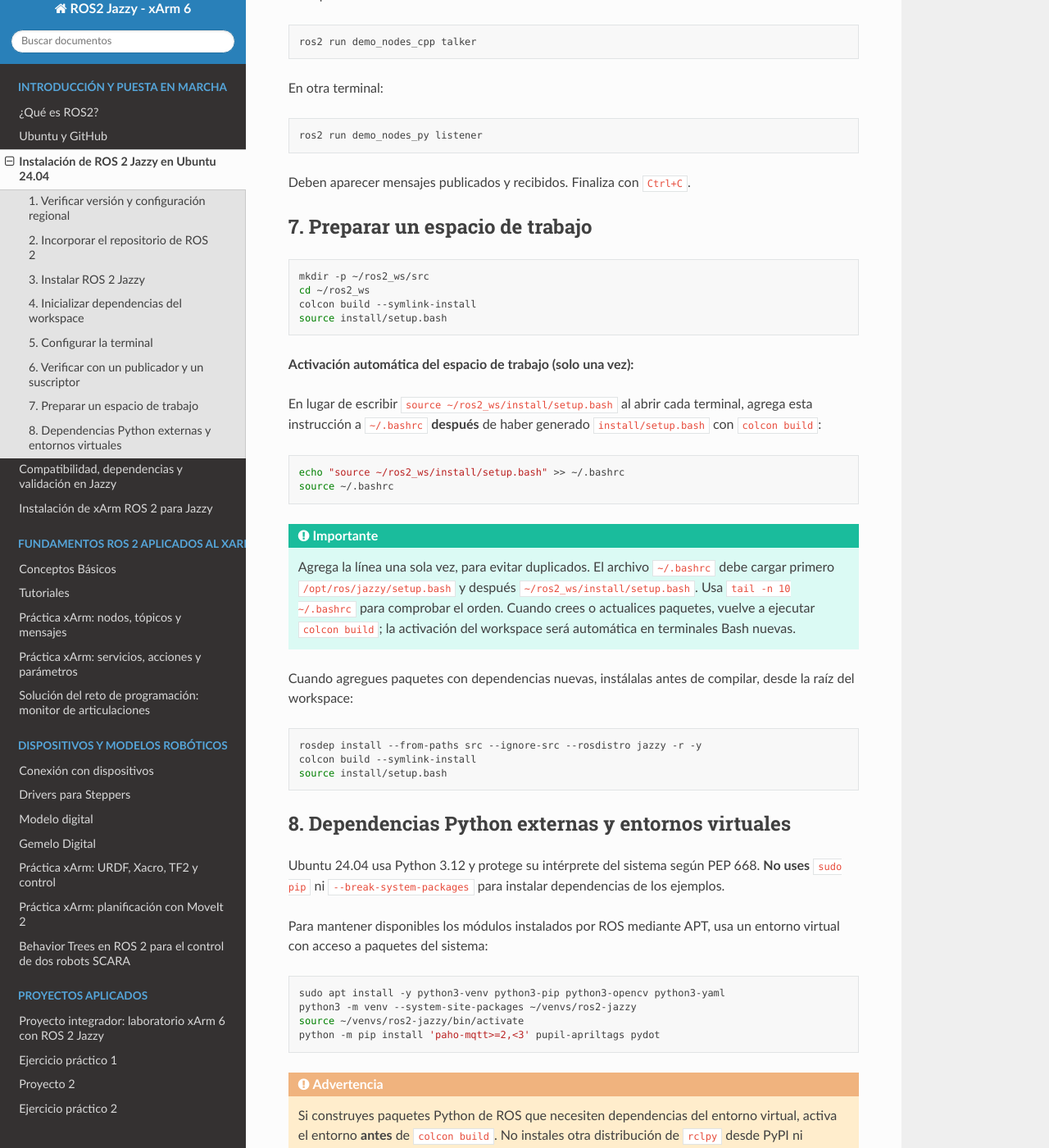
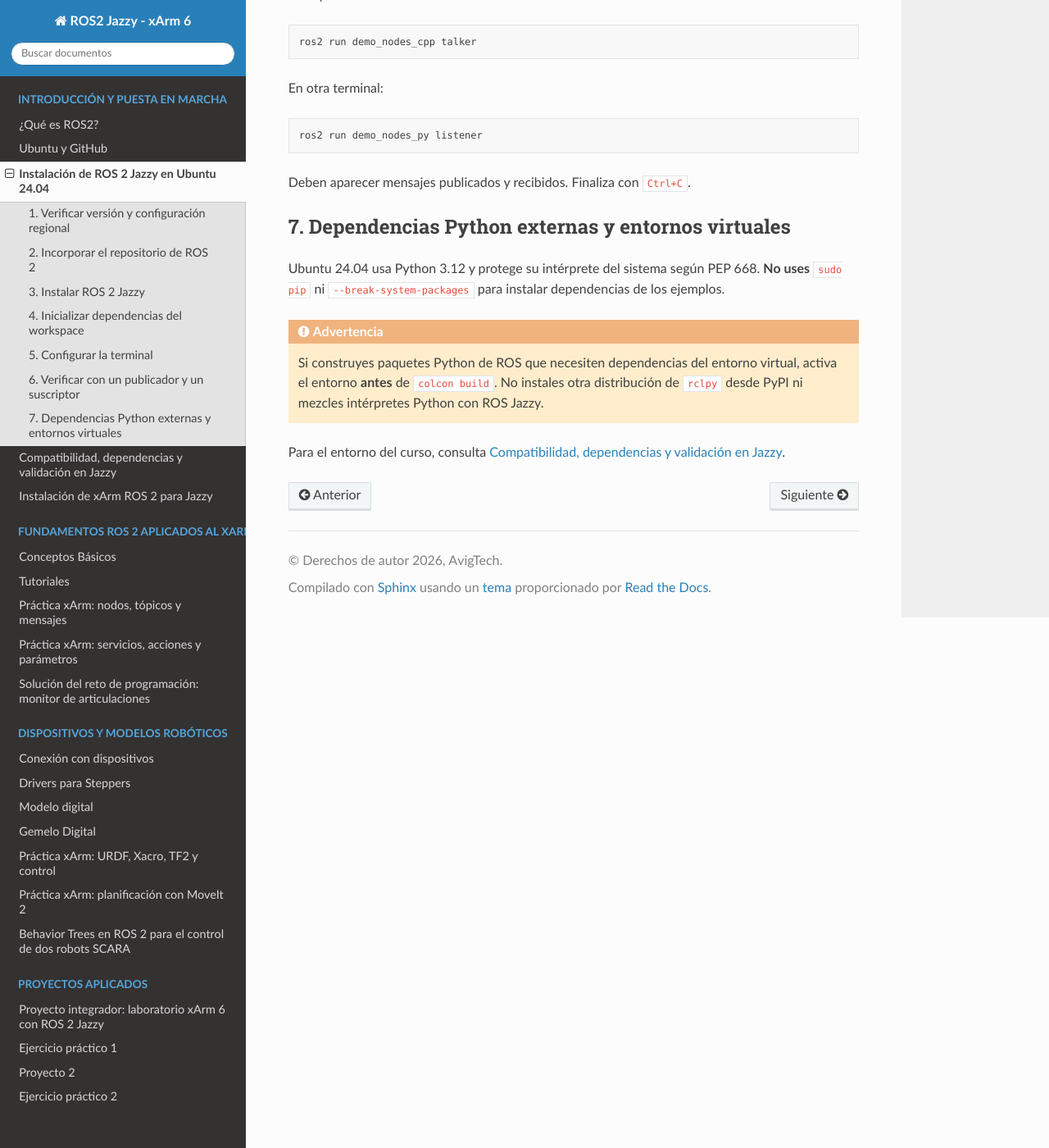
Before and after one commit to AvigTech-Labs/ros2-jazzy-xArm, a Sphinx documentation site: the page built from docs/source/documentos/tema_1/instalacionROS2.rst, in a window 1280 px wide and 1400 px high, scrolled down 2002 px. Shown: the whole window at 82% size. Built offline with Sphinx 7.4.7 and the Read the Docs theme 3.1.0, drawn with Linux system fonts in a browser that asks for light colours.

Commit message:
April Tags

```diff
--- a/docs/source/documentos/tema_1/instalacionROS2.rst
+++ b/docs/source/documentos/tema_1/instalacionROS2.rst
@@ -112,61 +112,13 @@ En otra terminal:
 
 Deben aparecer mensajes publicados y recibidos. Finaliza con ``Ctrl+C``.
 
-7. Preparar un espacio de trabajo
----------------------------------
 
-.. code-block:: bash
-
-   mkdir -p ~/ros2_ws/src
-   cd ~/ros2_ws
-   colcon build --symlink-install
-   source install/setup.bash
-
-**Activación automática del espacio de trabajo (solo una vez):**
-
-En lugar de escribir ``source ~/ros2_ws/install/setup.bash`` al abrir
-cada terminal, agrega esta instrucción a ``~/.bashrc`` **después** de
-haber generado ``install/setup.bash`` con ``colcon build``:
-
-.. code-block:: bash
-
-   echo "source ~/ros2_ws/install/setup.bash" >> ~/.bashrc
-   source ~/.bashrc
-
-.. important::
-
-   Agrega la línea una sola vez, para evitar duplicados. El archivo
-   ``~/.bashrc`` debe cargar primero ``/opt/ros/jazzy/setup.bash`` y
-   después ``~/ros2_ws/install/setup.bash``. Usa ``tail -n 10 ~/.bashrc``
-   para comprobar el orden. Cuando crees o actualices paquetes, vuelve a
-   ejecutar ``colcon build``; la activación del workspace será automática
-   en terminales Bash nuevas.
-
-Cuando agregues paquetes con dependencias nuevas, instálalas antes de
-compilar, desde la raíz del workspace:
-
-.. code-block:: bash
-
-   rosdep install --from-paths src --ignore-src --rosdistro jazzy -r -y
-   colcon build --symlink-install
-   source install/setup.bash
-
-8. Dependencias Python externas y entornos virtuales
+7. Dependencias Python externas y entornos virtuales
 ----------------------------------------------------
 
 Ubuntu 24.04 usa Python 3.12 y protege su intérprete del sistema según
 PEP 668. **No uses** ``sudo pip`` ni ``--break-system-packages`` para
 instalar dependencias de los ejemplos.
-
-Para mantener disponibles los módulos instalados por ROS mediante APT,
-usa un entorno virtual con acceso a paquetes del sistema:
-
-.. code-block:: bash
-
-   sudo apt install -y python3-venv python3-pip python3-opencv python3-yaml
-   python3 -m venv --system-site-packages ~/venvs/ros2-jazzy
-   source ~/venvs/ros2-jazzy/bin/activate
-   python -m pip install 'paho-mqtt>=2,<3' pupil-apriltags pydot
 
 .. warning::
 
```
Also changed, not shown: docs/source/documentos/tema_2/tutoriales.rst (+10 -3 lines), 9 other files.
